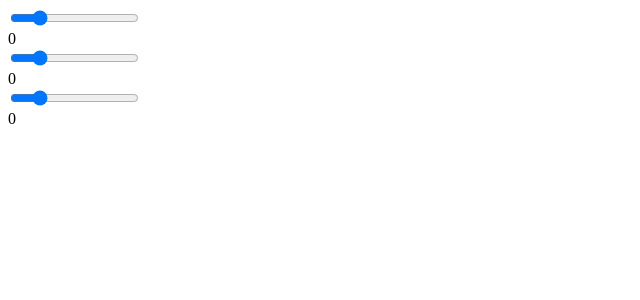
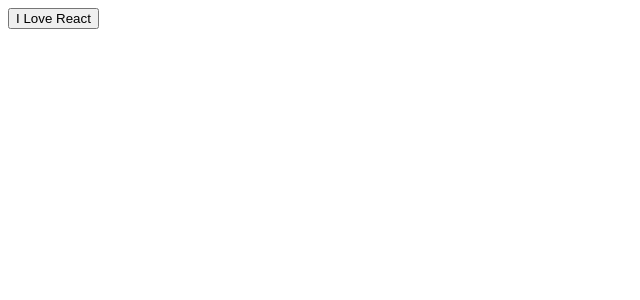
Before and after one commit to ratneshnavlakhe/es6-react-setup, a React app: page / in a window 1280 px wide. Shown: the top 300 px of the page, without its empty margins (0-640 px from the left). Built offline with nearby package versions, Linux system fonts and the light colour scheme.

Commit message:
Lerned about accessing child properties

```diff
--- a/App.js
+++ b/App.js
@@ -3,53 +3,18 @@
 
 // Make a class component.
 class App extends React.Component {
-  constructor() {
-    super(); // its gonna give the context of this in our component
-    this.state = {
-      red: 0,
-      green: 0,
-      blue: 0
-    };
-    this.update = this.update.bind(this)
-  }
-
-  update(e) {
-    this.setState({
-      red: ReactDOM.findDOMNode(this.refs.red.refs.inp).value,
-      green: ReactDOM.findDOMNode(this.refs.green.refs.inp).value,
-      blue: ReactDOM.findDOMNode(this.refs.blue.refs.inp).value
-    })
-  }
   render() {
-    return (
-      <div>
-        <Slider ref="red" update={this.update}/>
-        {this.state.red}
-        <br />
-        <Slider ref="green" update={this.update} />
-        {this.state.green}
-        <br />
-        <Slider ref="blue" update={this.update} />
-        {this.state.blue}
-        <br />
-      </div>
-    )
+    return <Button>I <Heart/> React</Button>
   }
 }
 
-class Slider extends React.Component {
+class Button extends React.Component {
   render() {
-    return (
-      <div>
-      <input ref="inp" type="range"
-        min="0"
-        max="255"
-        onChange={this.props.update} />
-      </div>
-    )
+    return <button>{this.props.children}</button>
   }
 }
 
+const Heart = () => <span>Love</span>
 //state less function component.
 // const Widget = (props) => {
 //   return (
@@ -61,6 +26,7 @@
 //   )
 // }
 
+
 ReactDOM.render(
   <App />,
   document.getElementById('app')
```
